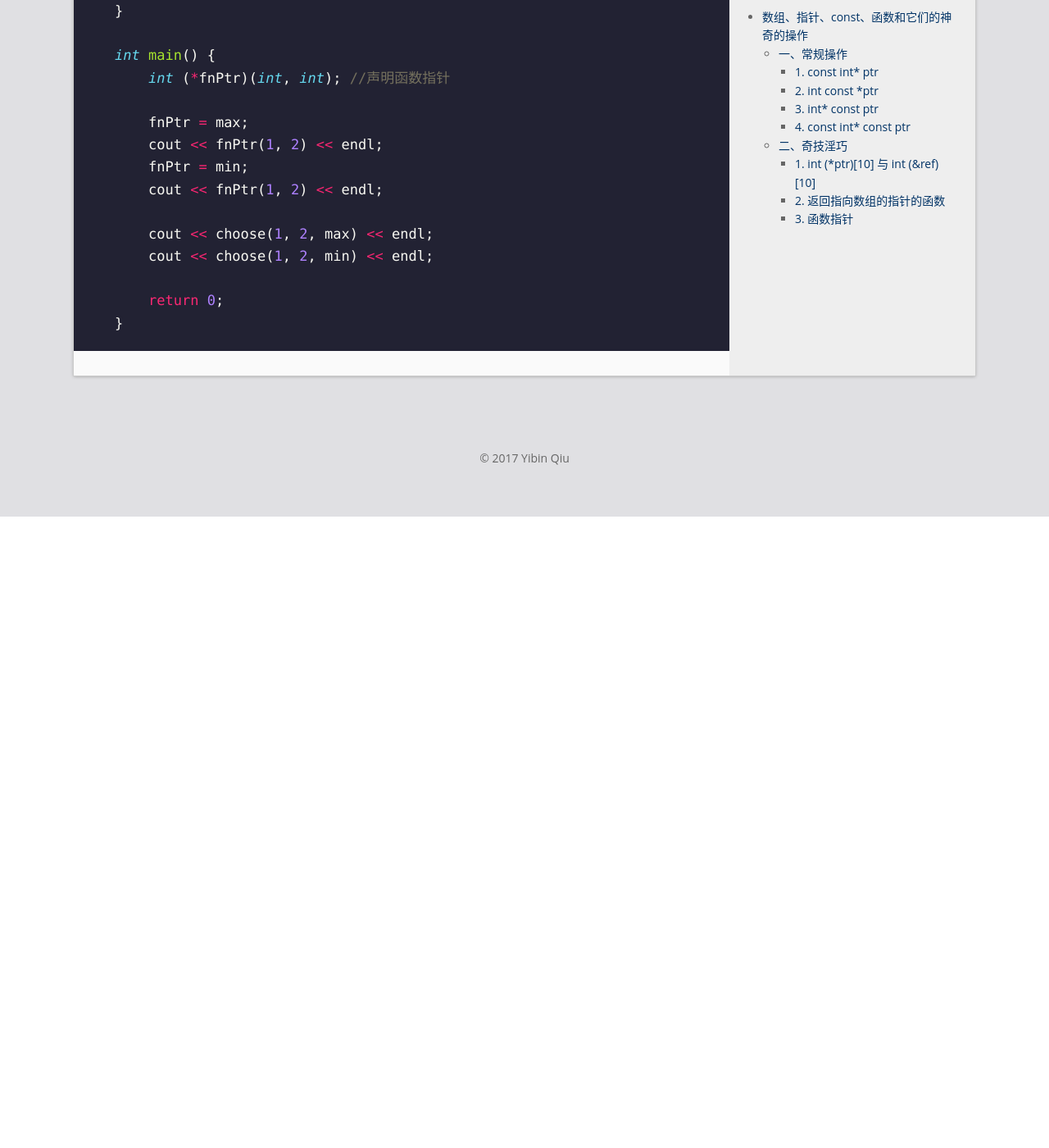
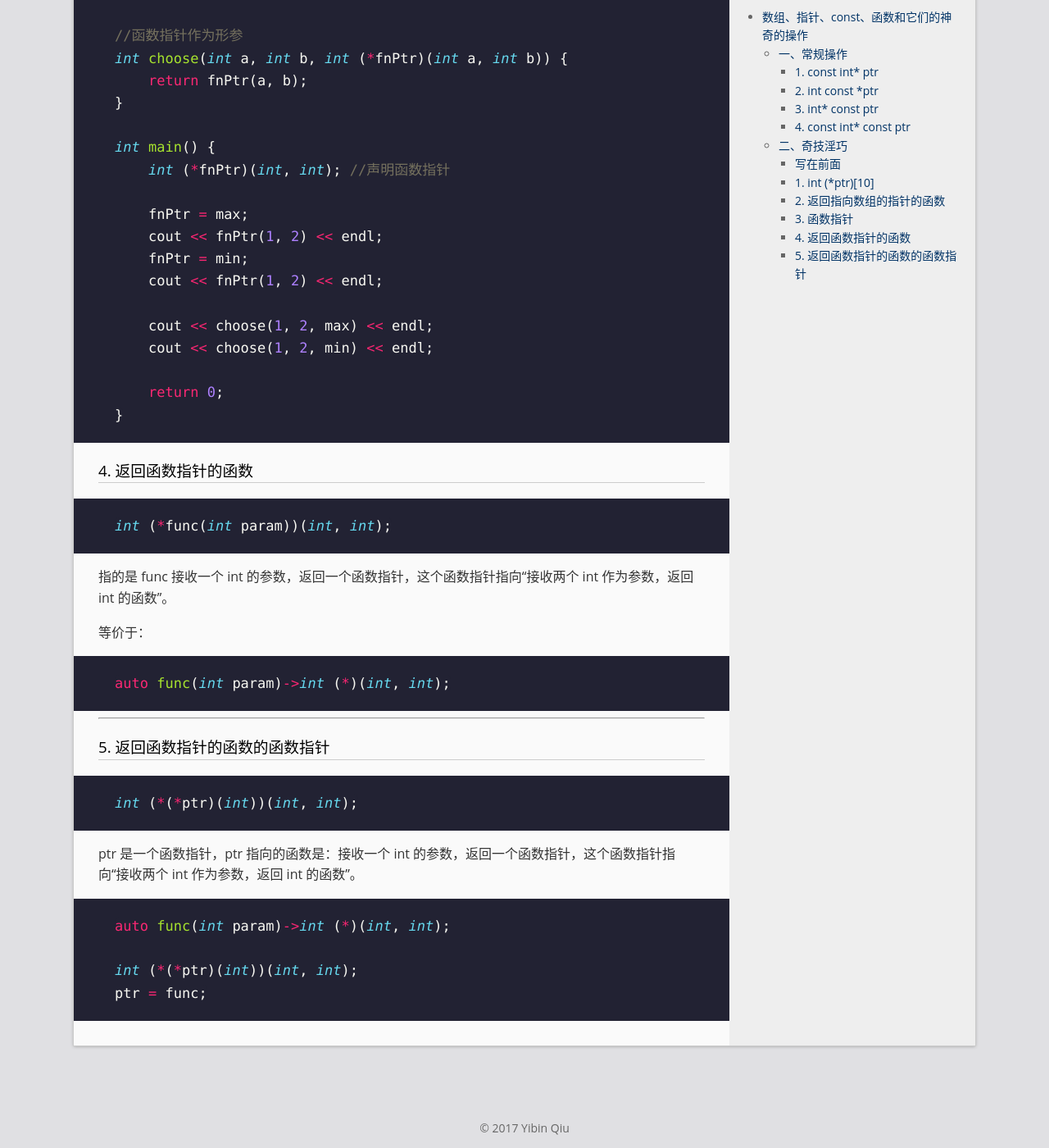
Before and after one commit to qyb225/qyb225.github.io, a Jekyll site: the page built from _posts/2017-09-27-Declaration.md, in a window 1280 px wide and 1400 px high, scrolled down 4223 px. Shown: the whole window at 82% size. Built offline with Jekyll 4.4.1, drawn with Linux system fonts in a browser that asks for light colours; nearby versions of some CDN libraries; before the commit the page ends 4853 px from its top, so only the background shows below that; some of the changed text lies outside the part shown.

Commit message:
cpp-declaration-function returns function ptr

````diff
--- a/_posts/2017-09-27-Declaration.md
+++ b/_posts/2017-09-27-Declaration.md
@@ -36,7 +36,13 @@ ptr 是一个指向常量的常量指针。
 
 ## 二、奇技淫巧
 
-### 1. int (*ptr)[10] 与 int (&ref)[10]
+### 写在前面
+
+为了避免被打，以下技巧请谨慎使用。
+
+---
+
+### 1. int (*ptr)[10]
 
 **int (\*ptr)[10]**：先读括号里的内容，\*ptr 指的是 ptr 可以进行解引用操作，是一个指针；接下来看右边，可知 ptr 是一个指向的数组指针；最后看左边，可知数组中的元素为 10。所以 **ptr 是一个指向 10 个元素数组的指针**。
 
@@ -191,3 +197,34 @@ int main() {
     return 0;
 }
 ```
+
+### 4. 返回函数指针的函数
+
+```cpp
+int (*func(int param))(int, int);
+```
+
+指的是 func 接收一个 int 的参数，返回一个函数指针，这个函数指针指向“接收两个 int 作为参数，返回 int 的函数”。
+
+等价于：
+
+```cpp
+auto func(int param)->int (*)(int, int);
+```
+
+---
+
+### 5. 返回函数指针的函数的函数指针
+
+```cpp
+int (*(*ptr)(int))(int, int);
+```
+
+ptr 是一个函数指针，ptr 指向的函数是：接收一个 int 的参数，返回一个函数指针，这个函数指针指向“接收两个 int 作为参数，返回 int 的函数”。
+
+```cpp
+auto func(int param)->int (*)(int, int);
+
+int (*(*ptr)(int))(int, int);
+ptr = func;
+```
````
